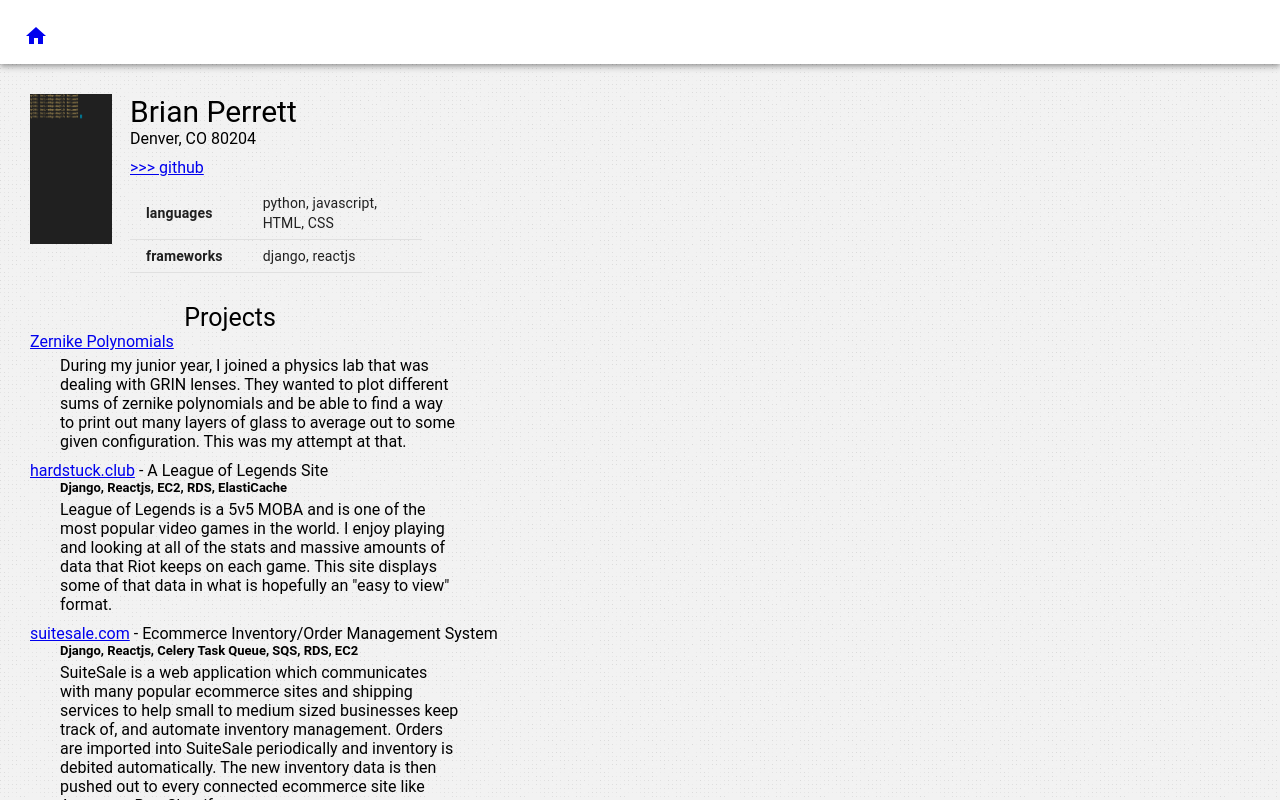
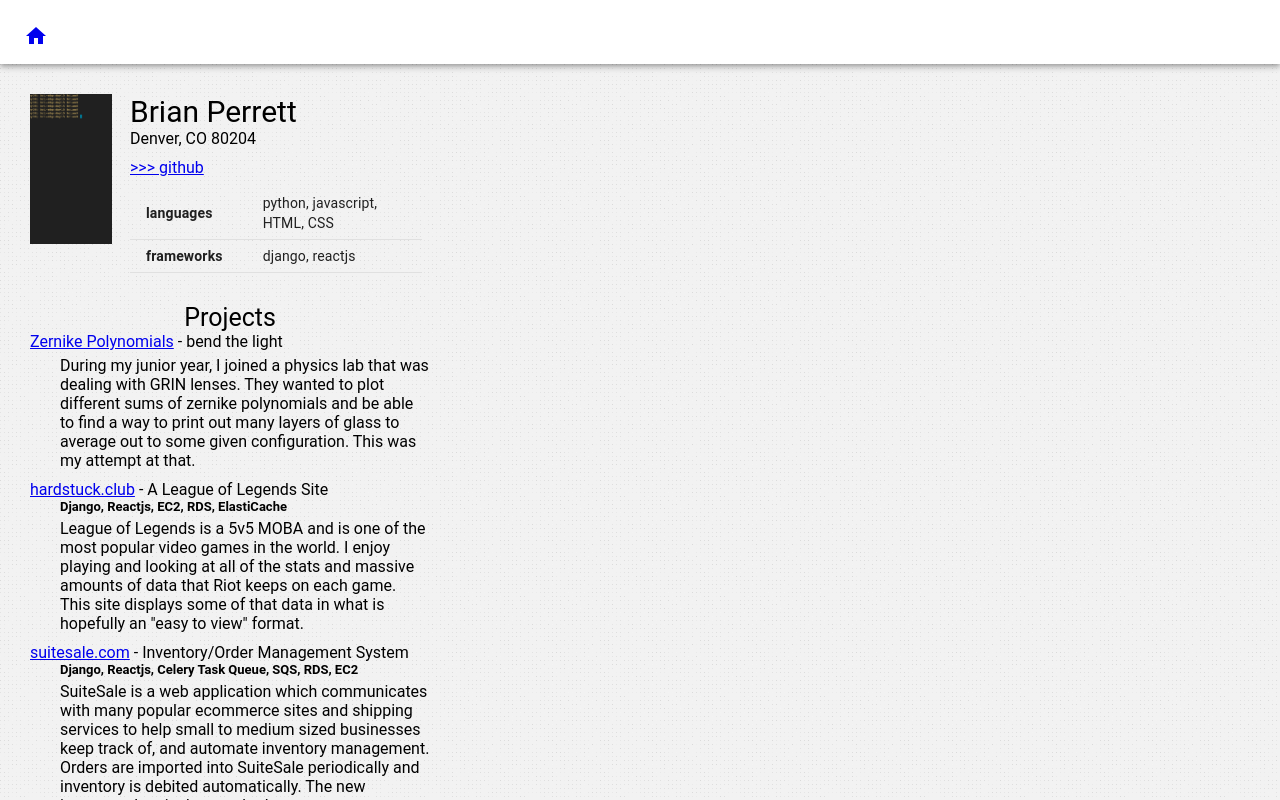
Before and after one commit to brianjp93/bp, a React (Create React App) app: page / in a window 1280 px wide. Shown: the top 800 px of the page. Built offline with nearby package versions, Linux system fonts and the light colour scheme.

Commit message:
minor adjustments

```diff
--- a/src/components/general/home.jsx
+++ b/src/components/general/home.jsx
@@ -66,11 +66,11 @@ function Home() {
                 <div>
                     <div style={{fontSize: 25, maxWidth: div_width, textAlign: 'center'}}>Projects</div>
 
-                    <div>
-                        <div><Link to='/zernike'>Zernike Polynomials</Link></div>
-                    </div>
+                    <div style={{maxWidth: div_width}}>
+
+                        <Link to='/zernike'>Zernike Polynomials</Link>{' '}- bend the light
                         <div style={{marginLeft: 30}}>
-                        <div style={{maxWidth: div_width, marginTop: 5}}>
+                            <div style={{marginTop: 5}}>
                                 During my junior year, I joined a physics lab that was dealing
                                 with GRIN lenses.  They wanted to plot different sums of zernike polynomials
                                 and be able to find a way to print out many layers of glass to average out
@@ -79,18 +79,14 @@ function Home() {
                         </div>
                         <div style={{height: 10}}></div>
 
-                    <div>
-                        <div>
                         <a
                             target='_blank'
                             rel="noopener noreferrer"
                             href="http://www.hardstuck.club/na/import%20antigrvty/">
                             hardstuck.club
                         </a>{' '}- A League of Legends Site
-                        </div>
-                    </div>
                         <div style={{marginLeft: 30}}>
-                        <div style={{maxWidth: div_width}}>
+                            <div>
                                 <div style={{fontSize: 'small', fontWeight: 'bold'}}>
                                     Django, Reactjs, EC2, RDS, ElastiCache
                                 </div>
@@ -105,18 +101,14 @@ function Home() {
                         </div>
                         <div style={{height: 10}}></div>
 
-                    <div>
-                        <div>
                         <a
                             target='_blank'
                             rel="noopener noreferrer"
                             href="http://suitesale.com">
                             suitesale.com
-                            </a>{' '}- Ecommerce Inventory/Order Management System
-                        </div>
-                    </div>
+                        </a>{' '}- Inventory/Order Management System
                         <div style={{marginLeft: 30}}>
-                        <div style={{maxWidth: div_width}}>
+                            <div>
                                 <div style={{fontSize: 'small', fontWeight: 'bold'}}>
                                     Django, Reactjs, Celery Task Queue, SQS, RDS, EC2
                                 </div>
@@ -132,6 +124,8 @@ function Home() {
                                 </div>
                             </div>
                         </div>
+
+                    </div>
                 </div>
             </div>
         </div>
```
Lines whose indentation alone changed are shown as unchanged.
